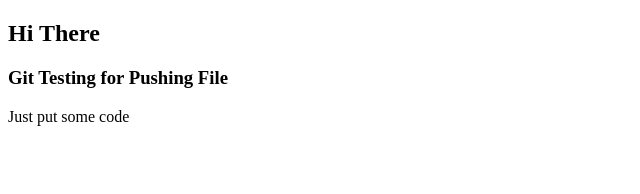
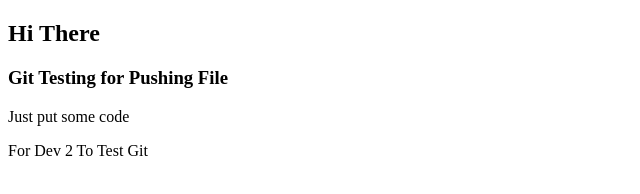
Before and after one commit to anhtustart1998/Git-Tranning, a plain HTML site: page index.html in a window 1280 px wide. Shown: the whole page, without its empty margins (0-640 px from the left). Drawn offline with Linux system fonts and the light colour scheme.

Commit message:
Add p tag for dev 2 to test

```diff
--- a/index.html
+++ b/index.html
@@ -9,5 +9,7 @@
     <h2>Hi There</h2>
     <h3>Git Testing for Pushing File</h3>
     <p>Just put some code</p>
+
+    <p>For Dev 2 To Test Git</p>
   </body>
 </html>
```
